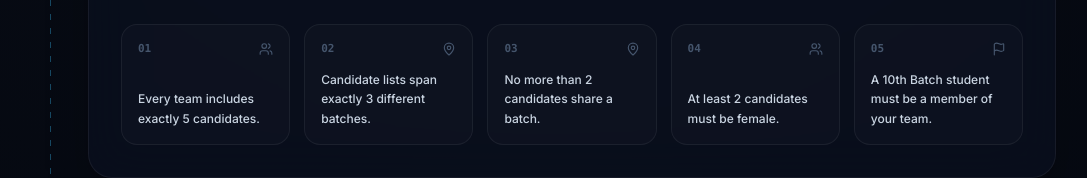
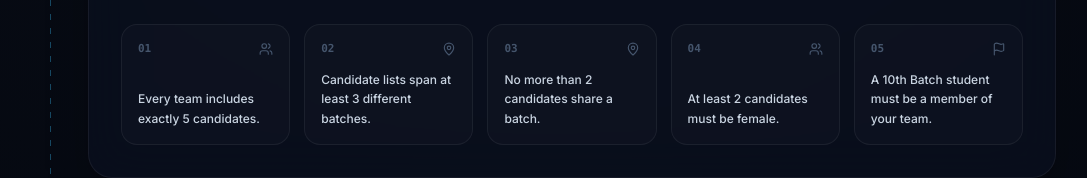
Before and after one commit to HarshanaPrabhath/ICTSC-Web-SIte, a React (Vite) app in the folder Frontend/ictsc web/: page /hacktrailregister in a window 1280 px wide. Shown: the part 476-654 px from the top of the page, without its empty margins (96-1183 px from the left). Built offline with nearby package versions, Linux system fonts and the light colour scheme; no server answers; the database is empty.

Commit message:
Add Members must come from at least 3 different batches

```diff
--- a/Frontend/ictsc web/src/components/HackTrailRegisterForm.jsx
+++ b/Frontend/ictsc web/src/components/HackTrailRegisterForm.jsx
@@ -59,7 +59,7 @@ function getTeamChecklist(team) {
 
   return [
     { key: "size", label: `${TEAM_SIZE} candidates complete`, passed: filled.length === TEAM_SIZE },
-    { key: "batches", label: `${REQUIRED_BATCHES} distinct batches`, passed: uniqueBatches.size === REQUIRED_BATCHES },
+    { key: "batches", label: `Minimum ${REQUIRED_BATCHES} distinct batches`, passed: uniqueBatches.size >= REQUIRED_BATCHES },
     { key: "spread", label: `Max ${MAX_PER_BATCH} per batch`, passed: Object.values(batchCounts).every((c) => c <= MAX_PER_BATCH) },
     { key: "female", label: `${MIN_FEMALE}+ female candidates`, passed: femaleCount >= MIN_FEMALE },
     { key: "batch10", label: "Batch 10 represented", passed: hasRequiredBatch },
--- a/Frontend/ictsc web/src/pages/HackTrailRegister.jsx
+++ b/Frontend/ictsc web/src/pages/HackTrailRegister.jsx
@@ -64,7 +64,7 @@ function TrailSpine() {
 function RulesSummary() {
   const rules = [
     { text: "Every team includes exactly 5 candidates.", icon: Users },
-    { text: "Candidate lists span exactly 3 different batches.", icon: MapPin },
+    { text: "Candidate lists span at least 3 different batches.", icon: MapPin },
     { text: "No more than 2 candidates share a batch.", icon: MapPin },
     { text: "At least 2 candidates must be female.", icon: Users },
     { text: "A 10th Batch student must be a member of your team.", icon: Flag },
--- a/Frontend/ictsc web/src/pages/hackTrailRegistrationData.js
+++ b/Frontend/ictsc web/src/pages/hackTrailRegistrationData.js
@@ -89,7 +89,7 @@ export function getRuleStatus(team) {
 
   return {
     size: completeMembers.length === TEAM_SIZE && members.length === TEAM_SIZE,
-    batchCount: new Set(completeMembers.map((member) => member.batch)).size === 3,
+    batchCount: new Set(completeMembers.map((member) => member.batch)).size >= 3,
     maxBatch: Object.values(batchCounts).every((count) => count <= 2),
     female: femaleCount >= 2,
     batch10: completeMembers.some((member) => member.batch === REQUIRED_BATCH),
@@ -104,7 +104,7 @@ export function getTeamChecklist(team) {
 
   return [
     { key: "size", passed: rules.size, label: `Exactly 5 candidates (${completeMembers.length}/${TEAM_SIZE})` },
-    { key: "batchCount", passed: rules.batchCount, label: "Exactly 3 different batches" },
+    { key: "batchCount", passed: rules.batchCount, label: "At least 3 different batches" },
     { key: "maxBatch", passed: rules.maxBatch, label: "No more than 2 from one batch" },
     { key: "female", passed: rules.female, label: "At least 2 female candidates" },
     { key: "batch10", passed: rules.batch10, label: "At least 1 Batch 10 candidate" },
```
